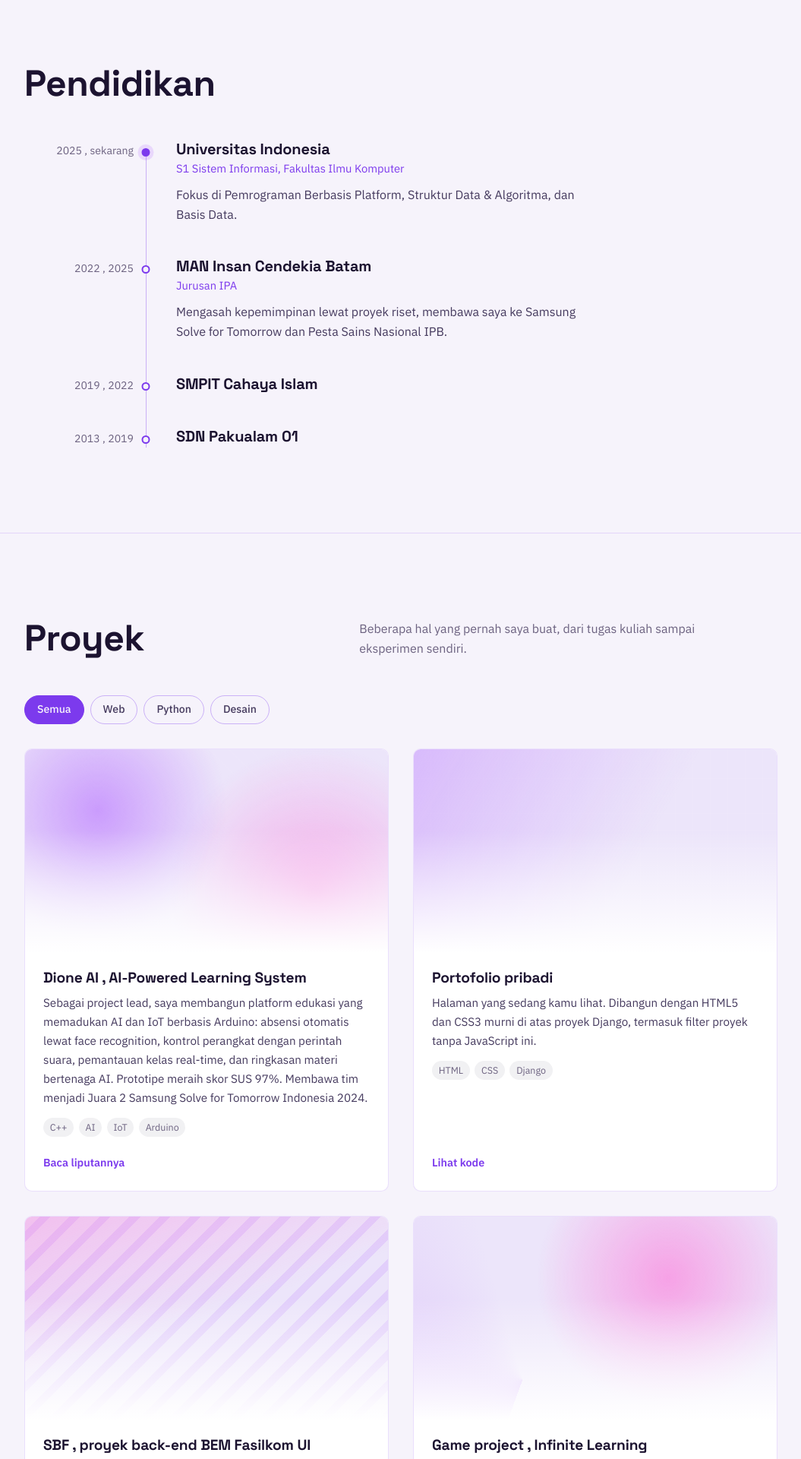
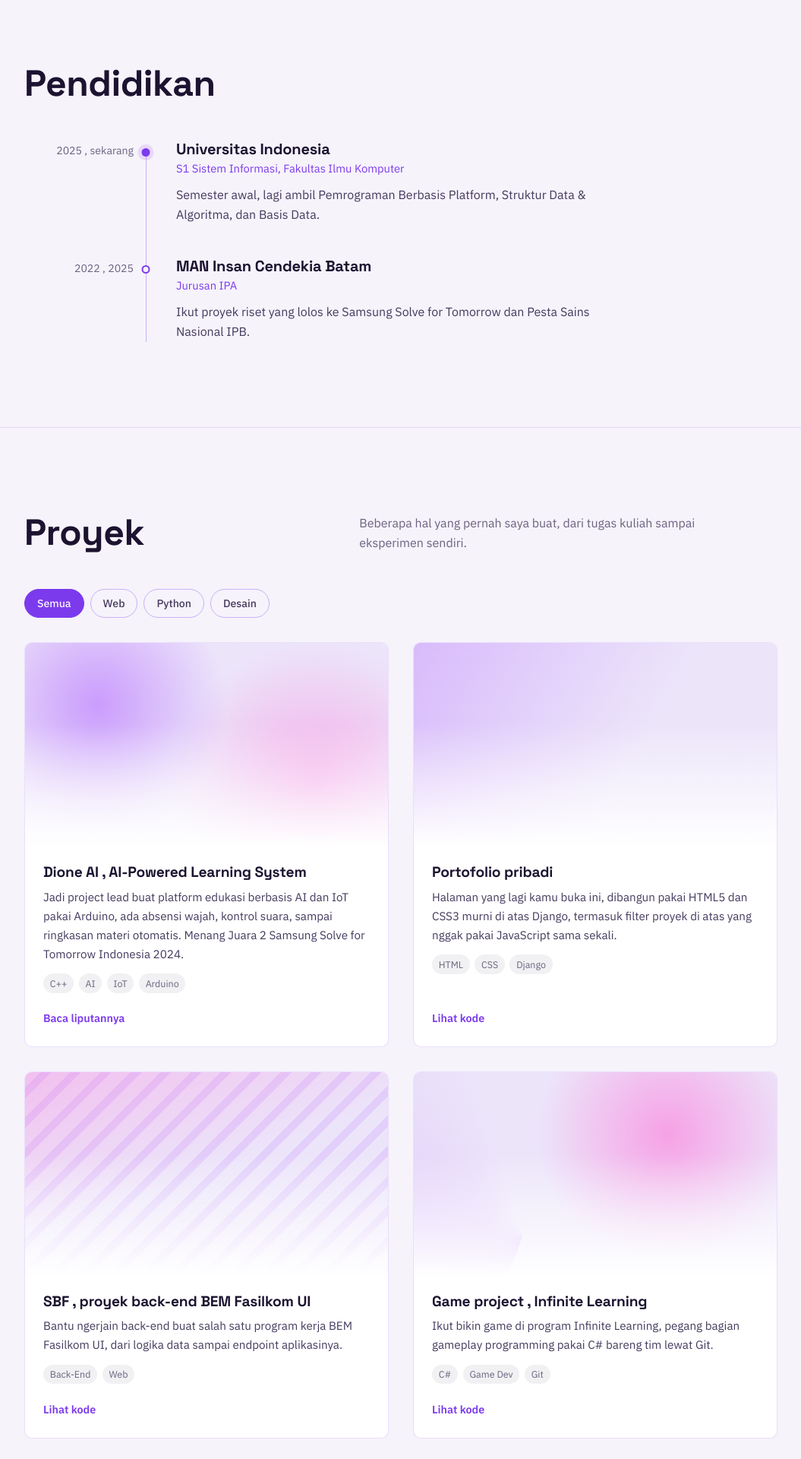
Before and after one commit to McKenzy65/myportofolio, a Django app: page / in a window 1280 px wide. Shown: the part 1318-3238 px from the top of the page at 76% size, without its empty margins (112-1167 px from the left). Run offline with Django 5.2, Linux system fonts and the light colour scheme; data that the repository does not hold is empty.

Commit message:
content: trim education timeline and simplify project descriptions
Removes the SD/SMP entries from the education timeline and rewrites
the remaining education and project descriptions in a more casual,
first-person voice instead of resume-style phrasing.

```diff
--- a/templates/index.html
+++ b/templates/index.html
@@ -144,7 +144,7 @@
                         <div class="timeline-body">
                             <h3>Universitas Indonesia</h3>
                             <p class="timeline-sub">S1 Sistem Informasi, Fakultas Ilmu Komputer</p>
-                            <p>Fokus di Pemrograman Berbasis Platform, Struktur Data &amp; Algoritma, dan Basis Data.</p>
+                            <p>Semester awal, lagi ambil Pemrograman Berbasis Platform, Struktur Data &amp; Algoritma, dan Basis Data.</p>
                         </div>
                     </li>
                     <li class="timeline-item">
@@ -152,19 +152,7 @@
                         <div class="timeline-body">
                             <h3>MAN Insan Cendekia Batam</h3>
                             <p class="timeline-sub">Jurusan IPA</p>
-                            <p>Mengasah kepemimpinan lewat proyek riset, membawa saya ke Samsung Solve for Tomorrow dan Pesta Sains Nasional IPB.</p>
-                        </div>
-                    </li>
-                    <li class="timeline-item">
-                        <span class="timeline-date">2019 ,  2022</span>
-                        <div class="timeline-body">
-                            <h3>SMPIT Cahaya Islam</h3>
-                        </div>
-                    </li>
-                    <li class="timeline-item">
-                        <span class="timeline-date">2013 ,  2019</span>
-                        <div class="timeline-body">
-                            <h3>SDN Pakualam 01</h3>
+                            <p>Ikut proyek riset yang lolos ke Samsung Solve for Tomorrow dan Pesta Sains Nasional IPB.</p>
                         </div>
                     </li>
                 </ol>
@@ -195,7 +183,7 @@
                         <div class="project-thumb project-thumb--1" aria-hidden="true"></div>
                         <div class="project-info">
                             <h3>Dione AI ,  AI-Powered Learning System</h3>
-                            <p>Sebagai project lead, saya membangun platform edukasi yang memadukan AI dan IoT berbasis Arduino: absensi otomatis lewat face recognition, kontrol perangkat dengan perintah suara, pemantauan kelas real-time, dan ringkasan materi bertenaga AI. Prototipe meraih skor SUS 97%. Membawa tim menjadi Juara 2 Samsung Solve for Tomorrow Indonesia 2024.</p>
+                            <p>Jadi project lead buat platform edukasi berbasis AI dan IoT pakai Arduino, ada absensi wajah, kontrol suara, sampai ringkasan materi otomatis. Menang Juara 2 Samsung Solve for Tomorrow Indonesia 2024.</p>
                             <ul class="project-tags">
                                 <li>C++</li><li>AI</li><li>IoT</li><li>Arduino</li>
                             </ul>
@@ -207,7 +195,7 @@
                         <div class="project-thumb project-thumb--2" aria-hidden="true"></div>
                         <div class="project-info">
                             <h3>Portofolio pribadi</h3>
-                            <p>Halaman yang sedang kamu lihat. Dibangun dengan HTML5 dan CSS3 murni di atas proyek Django, termasuk filter proyek tanpa JavaScript ini.</p>
+                            <p>Halaman yang lagi kamu buka ini, dibangun pakai HTML5 dan CSS3 murni di atas Django, termasuk filter proyek di atas yang nggak pakai JavaScript sama sekali.</p>
                             <ul class="project-tags">
                                 <li>HTML</li><li>CSS</li><li>Django</li>
                             </ul>
@@ -219,7 +207,7 @@
                         <div class="project-thumb project-thumb--4" aria-hidden="true"></div>
                         <div class="project-info">
                             <h3>SBF ,  proyek back-end BEM Fasilkom UI</h3>
-                            <p>Sebagai Back End Developer, ikut membangun sisi server untuk salah satu program kerja BEM Fasilkom UI, menangani logika data dan endpoint aplikasi.</p>
+                            <p>Bantu ngerjain back-end buat salah satu program kerja BEM Fasilkom UI, dari logika data sampai endpoint aplikasinya.</p>
                             <ul class="project-tags">
                                 <li>Back-End</li><li>Web</li>
                             </ul>
@@ -231,7 +219,7 @@
                         <div class="project-thumb project-thumb--3" aria-hidden="true"></div>
                         <div class="project-info">
                             <h3>Game project ,  Infinite Learning</h3>
-                            <p>Ikut mengembangkan game sebagai Game Developer di program Infinite Learning, menangani gameplay programming dengan C# dan kolaborasi tim lewat Git.</p>
+                            <p>Ikut bikin game di program Infinite Learning, pegang bagian gameplay programming pakai C# bareng tim lewat Git.</p>
                             <ul class="project-tags">
                                 <li>C#</li><li>Game Dev</li><li>Git</li>
                             </ul>
```
